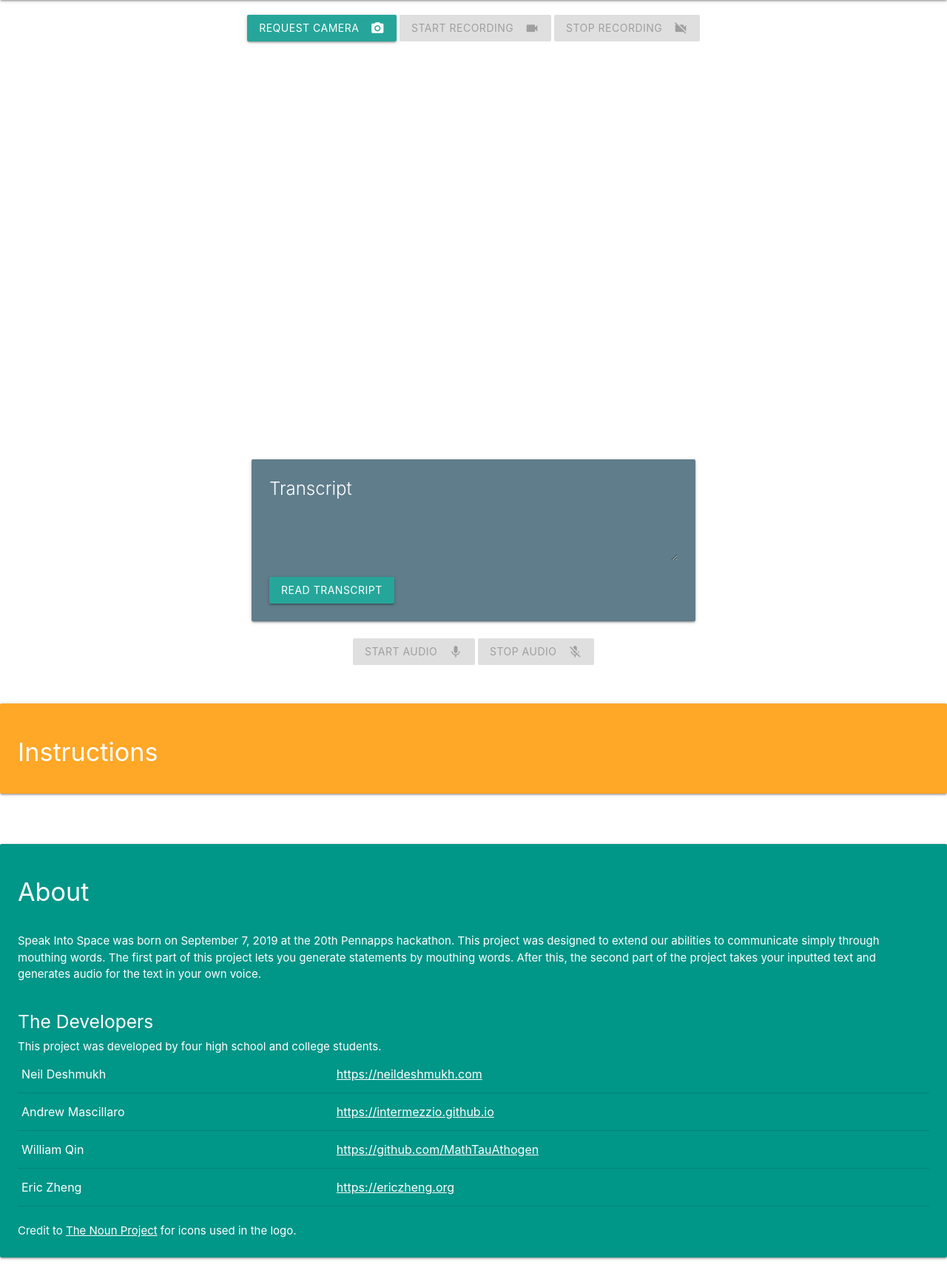
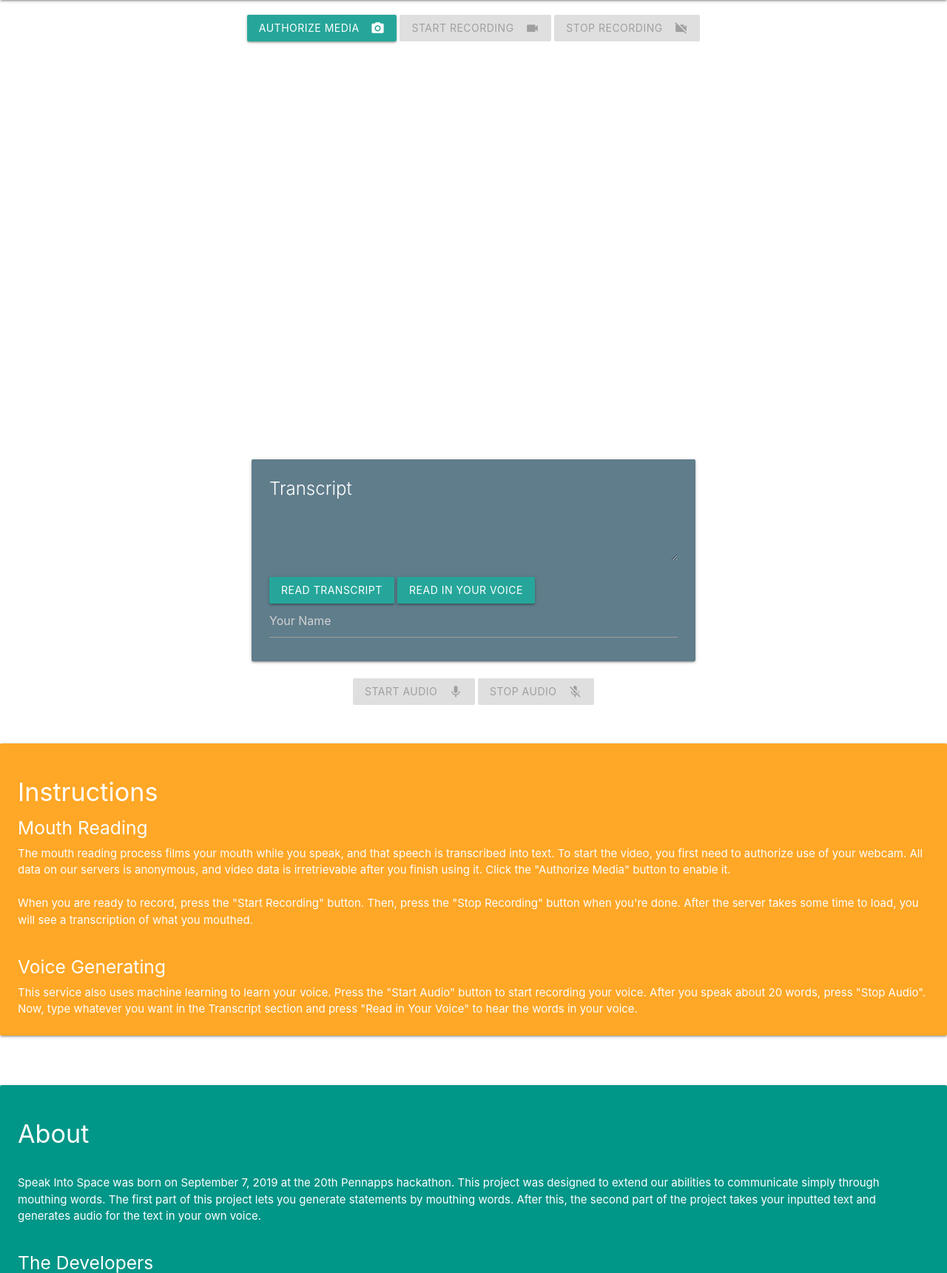
Before and after one commit to intermezzio/pennappsxx-lip-reading, a Flask app: page / in a window 1280 px wide. Shown: the part 64-1785 px from the top of the page at 74% size. Run offline with Flask 2, Linux system fonts and the light colour scheme; parts of the project's set-up code (start-up, migrations or seed data) failed here and were passed over.

```diff
--- a/Server/Flask.py
+++ b/Server/Flask.py
@@ -4,10 +4,12 @@ from flask import Flask, Response, request, render_template, make_response
 from werkzeug.utils import secure_filename
 from google.cloud import texttospeech
 
-# highly sketch SSL stuff
-from ssl import SSLContext, PROTOCOL_TLS
-context = SSLContext(protocol=PROTOCOL_TLS)
-context.load_cert_chain('/etc/letsencrypt/live/speakinto.space/fullchain.pem', keyfile='/etc/letsencrypt/live/speakinto.space/privkey.pem')
+_LOCAL = False
+if not _LOCAL:
+    # highly sketch SSL stuff
+    from ssl import SSLContext, PROTOCOL_TLS
+    context = SSLContext(protocol=PROTOCOL_TLS)
+    context.load_cert_chain('/etc/letsencrypt/live/speakinto.space/fullchain.pem', keyfile='/etc/letsencrypt/live/speakinto.space/privkey.pem')
 
 
 os.environ["GOOGLE_APPLICATION_CREDENTIALS"]="../credentials.json"
@@ -79,4 +81,7 @@ def purge():
     os.system("mkdir uploads")
 
 if __name__ == '__main__':
-    app.run(debug=True, host='0.0.0.0',port=443, ssl_context=context)
+    if _LOCAL:
+        app.run(debug=True, host='0.0.0.0',port=80)
+    else:
+        app.run(debug=True, host='0.0.0.0',port=80, ssl_context=context)
--- a/Server/static/flask.js
+++ b/Server/static/flask.js
@@ -1,10 +1,12 @@
-// const URL = 'http://127.0.0.1:5000;
+// const URL = 'http://127.0.0.1:80;
 const URL = 'https://speakinto.space';
 
 
 var video, reqBtn, startBtn, stopBtn, ul, stream, recorder, timer, recorderaud;
 video = document.getElementById('video');
 var videoWidth, videoHeight;
+document.getElementById("video").volume = 0;
+
 var getVideoSize = function() {
     videoWidth = video.videoWidth;
     videoHeight = video.videoHeight;
--- a/Server/templates/flask.html
+++ b/Server/templates/flask.html
@@ -29,7 +29,7 @@
   <div class="row">
     <button hidden type="submit" id = "go"></button>
     <div id="video-buttons">
-      <a class="waves-effect waves-light btn" id='request'>Request Camera<i class="material-icons right">camera_alt</i></a>
+      <a class="waves-effect waves-light btn" id='request'>Authorize Media<i class="material-icons right">camera_alt</i></a>
       <a class="waves-effect waves-light btn disabled" id='start' onclick='startRecording()'>Start Recording<i class="material-icons right">videocam</i></a>
       <a class="waves-effect waves-light btn disabled" id='stop' onclick='stopRecording()' hidden>Stop Recording<i class="material-icons right">videocam_off</i></a>
     </div>
@@ -53,6 +53,8 @@
         <a class="waves-effect waves-light btn" onclick="textToSpeech(document.getElementById('transcript-txt').value);">
           Read Transcript
         </a>
+        <a class="waves-effect waves-light btn" onclick="">Read In Your Voice</a>
+        <input type="text" id="user" placeholder="Your Name">
       </div>
     </div>
     <br />
@@ -66,6 +68,13 @@
     <div class="card orange lighten-1">
       <div class="card-content white-text">
         <h4>Instructions</h4>
+        <h5>Mouth Reading</h5>
+        <p>The mouth reading process films your mouth while you speak, and that speech is transcribed into text. To start the video, you first need to authorize use of your webcam. All data on our servers is anonymous, and video data is irretrievable after you finish using it. Click the "Authorize Media" button to enable it.</p>
+        <br />
+        <p>When you are ready to record, press the "Start Recording" button. Then, press the "Stop Recording" button when you're done. After the server takes some time to load, you will see a transcription of what you mouthed.</p>
+        <br />
+        <h5>Voice Generating</h5>
+        <p>This service also uses machine learning to learn your voice. Press the "Start Audio" button to start recording your voice. After you speak about 20 words, press "Stop Audio". Now, type whatever you want in the Transcript section and press "Read in Your Voice" to hear the words in your voice.</p>
       </div>
     </div>
 
```
